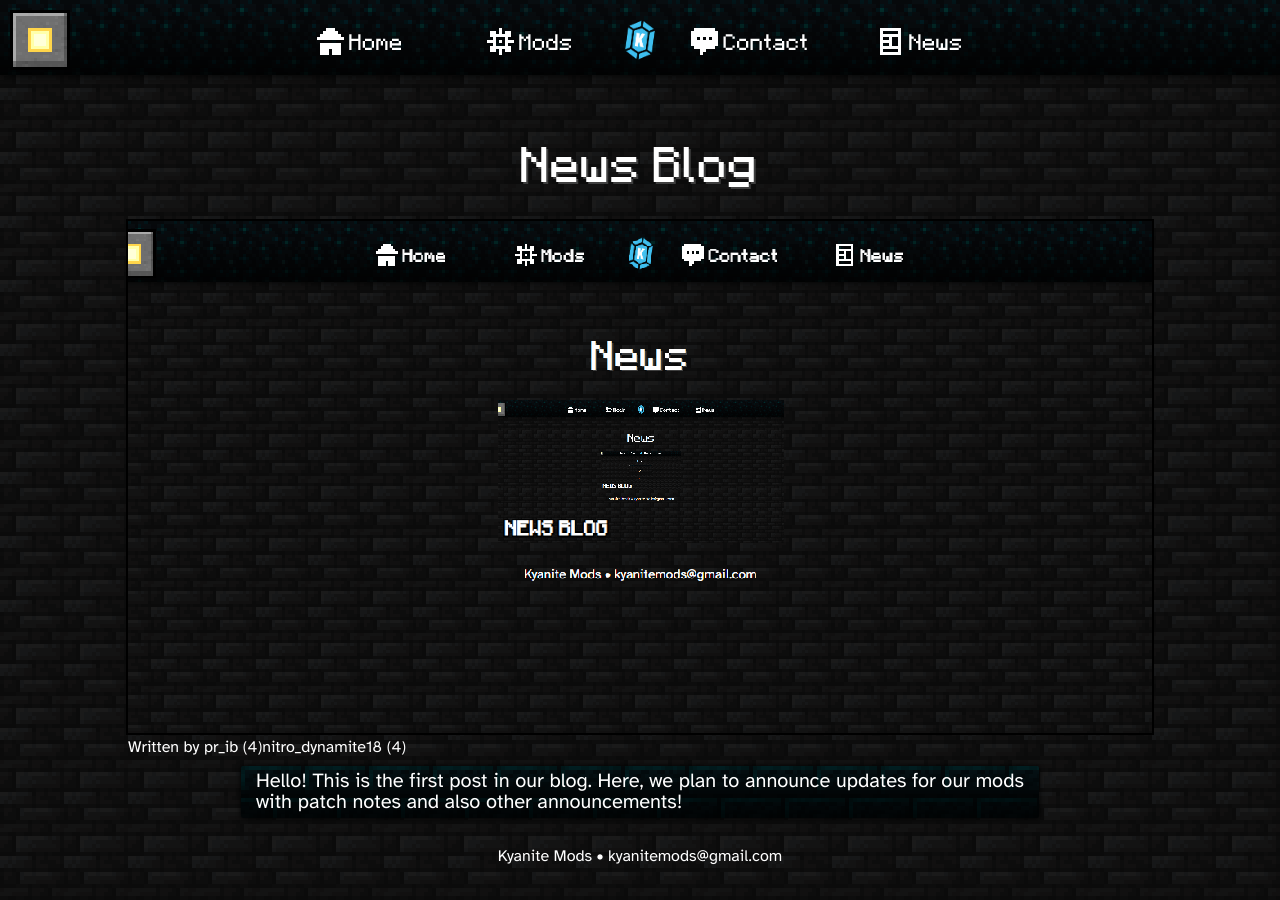
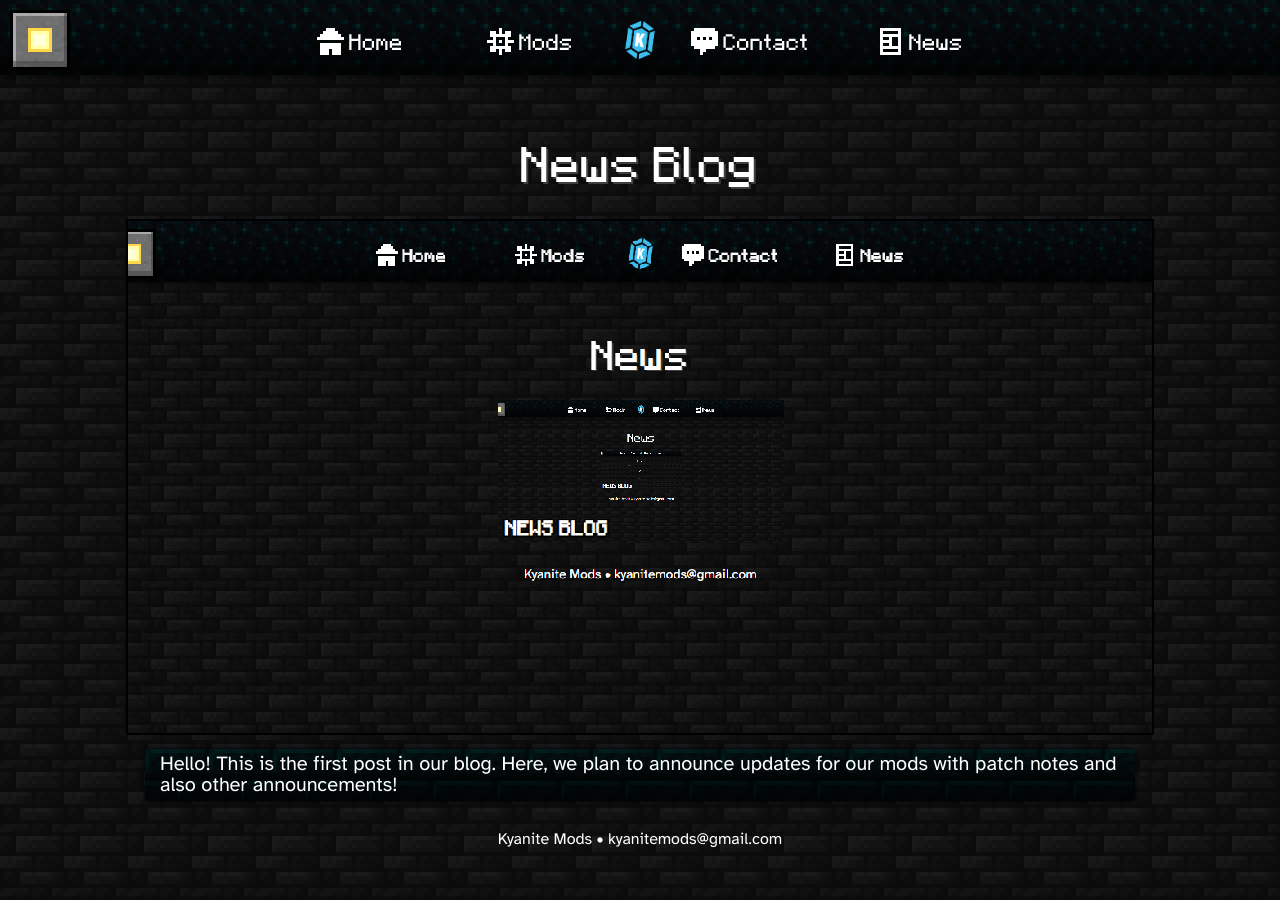
Before and after one commit to KyaniteMods/KyaniteMods.github.io, a Jekyll site: the page built from _posts/2022-09-26-news-blog-announcement.markdown, in a window 1280 px wide. Built offline with Jekyll 4.4.1, drawn with Linux system fonts in a browser that asks for light colours; nearby versions of some CDN libraries; some web fonts are replaced.

Commit message:
removed authors and added big screen compatibility

```diff
--- a/_layouts/post.html
+++ b/_layouts/post.html
@@ -7,25 +7,7 @@
 {%- endif -%}
 
 {%- if page.header-image -%}
-<img src="{{ page.header-image }}" style="width: 80%; border: 2px solid #000; image-rendering: pixelated;">
-{%- else -%}
-<img src="/assets/post_placeholder.png" style="width: 80%; border: 2px solid #000; image-rendering: pixelated;">
+	<img src="{{ page.header-image }}" class="post-image">
 {%- endif -%}
 
-{%- if page.authors -%}
-	<div style="margin-left: auto; margin-right: auto; width: 80%; text-align: left;">Written by&nbsp;
-	{%- assign author_count = page.authors.size -%}
-	{%- for author in page.authors -%}
-		{%- if author_count == 1 -%}
-			{{ author }} (1)</div>
-		{%- elsif author.last -%}
-			and {{ author }} (2)</div>
-		{%- elsif authorcount >= 3 -%}
-			{{ author }}, (3)
-		{%- else -%}
-			{{ author }} (4)
-		{%- endif -%}
-	{%- endfor -%}
-{%- endif -%}
-
-<div class="card" style="margin-left: auto; margin-right: auto; width: 75%;">{{ page.main-text }}</div>
+<div class="card post-text">{{ page.main-text }}</div>
--- a/_posts/2022-09-26-news-blog-announcement.markdown
+++ b/_posts/2022-09-26-news-blog-announcement.markdown
@@ -2,9 +2,6 @@
 layout: post
 title:  "News Blog"
 permalink: /post/news-blog-announcement
-authors:
-  - pr_ib
-  - nitro_dynamite18
 
 header-image: /assets/post-images/news_blog_announcement_new.png
 
--- a/style.css
+++ b/style.css
@@ -625,7 +625,6 @@
     width: 100%;
     height: auto;
     z-index: -1;
-	transition: fade 0.5s;
 }
 
 .img-card:hover>img:first-of-type {
@@ -635,6 +634,18 @@
 .news-posts {
 	grid-template-columns: repeat(3, 3fr);
 	text-align: center;
+}
+
+.post-image {
+	width: 80%;
+	border: 2px solid #000;
+	image-rendering: pixelated;
+}
+
+.post-text {
+	margin-left: auto;
+	margin-right: auto;
+	width: 75%;
 }
 
 /* Compatibility with smaller screens */
@@ -716,6 +727,20 @@
 		margin-left: auto;
 		margin-right: auto;
 	}
+
+	.post-image {
+		width: 1710px;
+	}
+}
+
+@media screen and (min-width: 1600px) {
+	.post-image {
+		width: 1440px;
+	}
+
+	.post-text {
+		width: 1200px;
+	}
 }
 
 /* .main-page-mod-description h4 {
```
